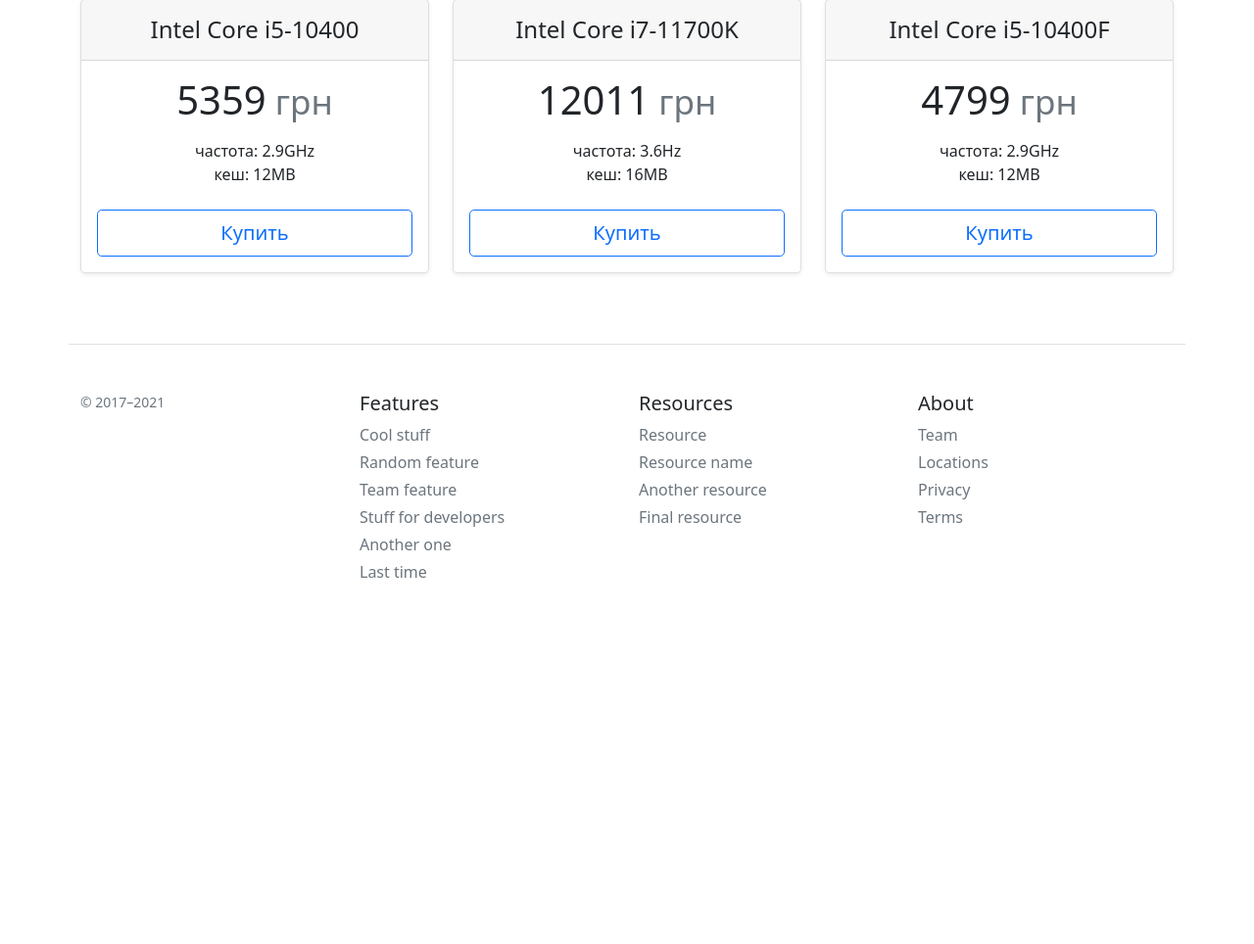
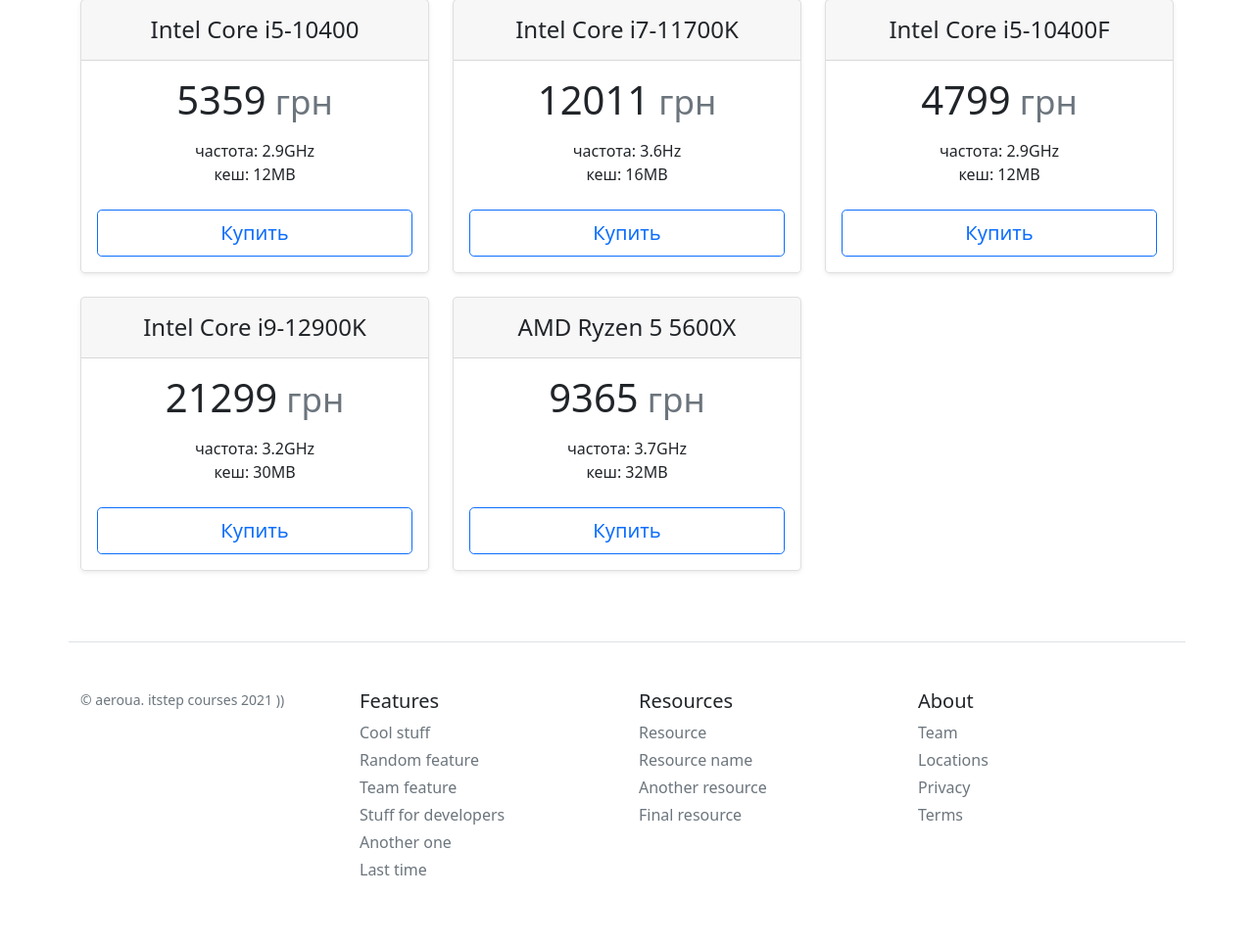
Before and after one commit to OokGIT/itstep-study, a Flask app: page / in a window 1280 px wide. Shown: the part 243-1207 px from the top of the page at 98% size. Before the commit the page ends 833 px from the top, so only its background shows below. Run offline with Flask 2, Linux system fonts and the light colour scheme.

Commit message:
Some structural fixes

```diff
--- a/Flask/FirstHomeWork/app.py
+++ b/Flask/FirstHomeWork/app.py
@@ -1,4 +1,4 @@
-from webserver import app
+from views import app
 
 if __name__ == "__main__":
-    app.run(debug=True)
+    app.run(debug=True, host='0.0.0.0')
--- a/Flask/FirstHomeWork/templates/base.html
+++ b/Flask/FirstHomeWork/templates/base.html
@@ -26,7 +26,7 @@
     <div class="row">
       <div class="col-12 col-md">
 <!--        <img class="mb-2" src="/docs/5.1/assets/brand/bootstrap-logo.svg" alt="" width="24" height="19">-->
-        <small class="d-block mb-3 text-muted">© 2017–2021</small>
+        <small class="d-block mb-3 text-muted">© aeroua. itstep courses 2021 ))</small>
       </div>
       <div class="col-6 col-md">
         <h5>Features</h5>
--- a/Flask/FirstHomeWork/webserver.py
+++ b/Flask/FirstHomeWork/views.py
@@ -16,6 +16,8 @@
         {'name': 'Intel Core i5-10400', 'freq': '2.9GHz', 'cache': '12MB', 'price': '5359'},
         {'name': 'Intel Core i7-11700K', 'freq': '3.6Hz', 'cache': '16MB', 'price': '12011'},
         {'name': 'Intel Core i5-10400F', 'freq': '2.9GHz', 'cache': '12MB', 'price': '4799'},
+        {'name': 'Intel Core i9-12900K', 'freq': '3.2GHz', 'cache': '30MB', 'price': '21299'},
+        {'name': 'AMD Ryzen 5 5600X', 'freq': '3.7GHz', 'cache': '32MB', 'price': '9365'},
     ]
     return render_template('index.html', name='Процессоры', result=res)
 
```
Also changed, not shown: Flask/FirstHomeWork/static/css/main.css (deleted).
